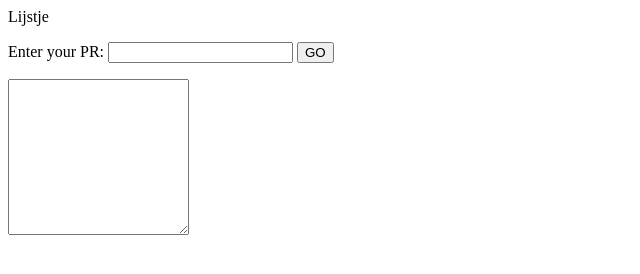
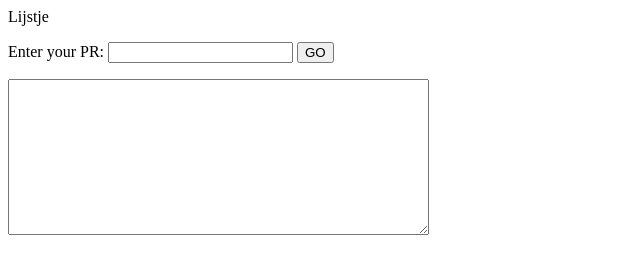
Before and after one commit to marvindinneweth/marvindinneweth.github.io, a plain HTML site: page index.html in a window 1280 px wide. Shown: the whole page, without its empty margins (0-640 px from the left). Drawn offline with nearby package versions, Linux system fonts and the light colour scheme.

Commit message:
width fix

```diff
--- a/index.html
+++ b/index.html
@@ -8,7 +8,7 @@
     <input type="text" id="input">
     <button id="button">GO</button>
     <p></p>
-    <textarea rows="10"></textarea>
+    <textarea rows="10" cols="50"></textarea>
   </div>
   <script src="script.js"></script>
 </body>
```
